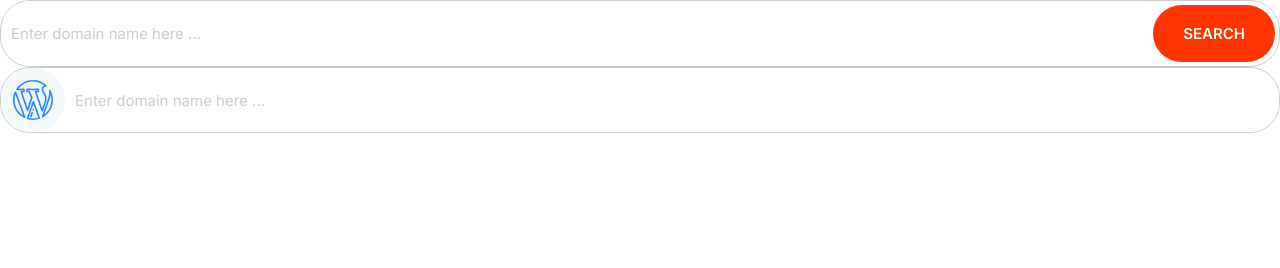
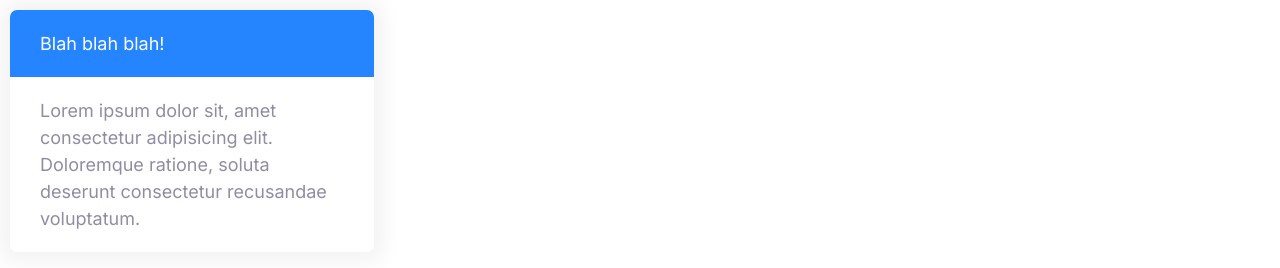
Before and after one commit to RichardWf/Course-3, a plain HTML site: page HTML/test.html in a window 1280 px wide. Drawn offline with Linux system fonts and the light colour scheme.

Commit message:
basic card built

```diff
--- a/CSS/test.css
+++ b/CSS/test.css
@@ -282,3 +282,24 @@ a {
 }
 
 /*Cards*/
+
+.card {
+  border-radius: 7px;
+  box-shadow: 0 0 20px 10px #f3f3f3;
+  overflow: hidden;
+}
+
+.card__header,
+.card__body {
+  padding: 2rem 3rem;
+}
+
+.card--primary .card__header {
+  background: var(--color-primary);
+  color: #fff;
+}
+
+.card--secondary .card__header {
+  background: var(--color-secondary);
+  color: #fff;
+}
--- a/HTML/test.html
+++ b/HTML/test.html
@@ -15,25 +15,14 @@
     <link rel="stylesheet" href="/CSS/test.css" />
   </head>
   <body>
-    <div class="input-group">
-      <input
-        type="text"
-        class="input"
-        placeholder="Enter domain name here ..."
-      />
-      <button class="btn btn--accent">SEARCH</button>
-    </div>
-    <div class="input-group">
-      <span class="icon-container">
-        <svg class="icon icon--primary">
-          <use xlink:href="../images/sprite.svg#wordpress"></use>
-        </svg>
-      </span>
-      <input
-        type="text"
-        class="input"
-        placeholder="Enter domain name here ..."
-      />
+    <div style="width: 30%; padding: 1rem">
+      <div class="card card--primary">
+        <header class="card__header">Blah blah blah!</header>
+        <div class="card__body">
+          Lorem ipsum dolor sit, amet consectetur adipisicing elit. Doloremque
+          ratione, soluta deserunt consectetur recusandae voluptatum.
+        </div>
+      </div>
     </div>
   </body>
 </html>
```
Also changed, not shown: components/card.html (added, +9 -0 lines).
